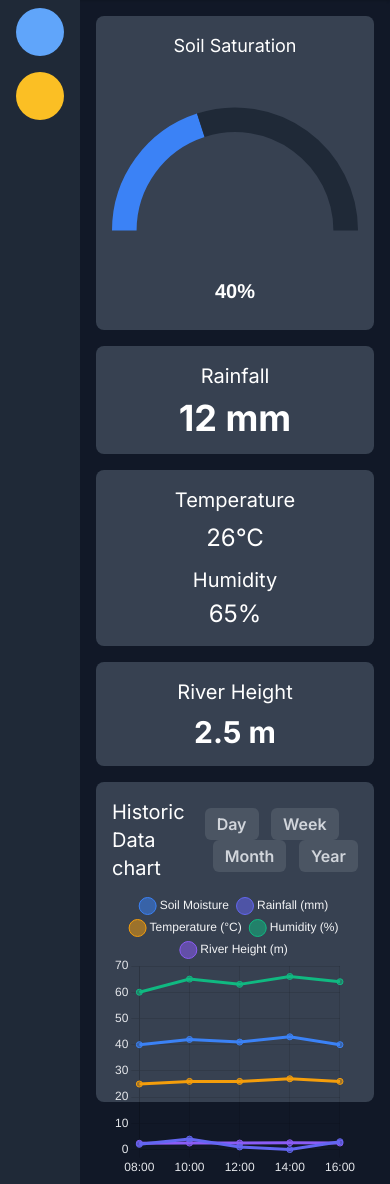
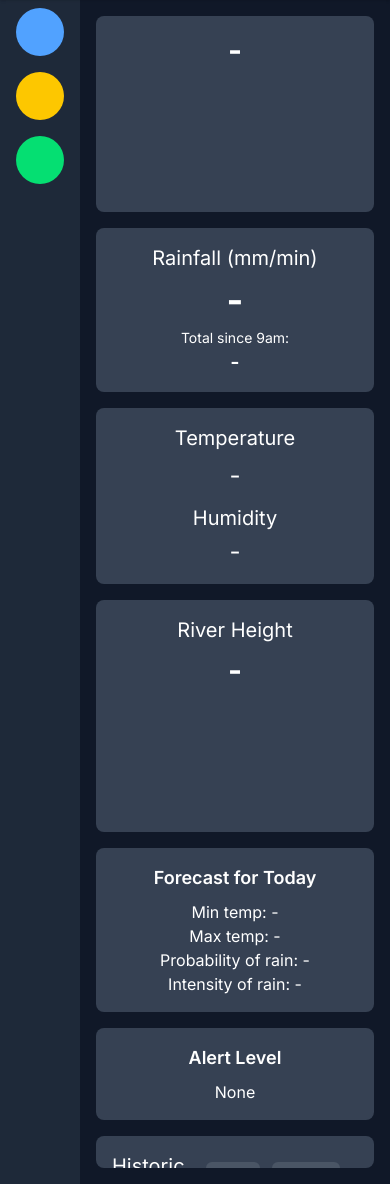
Before and after one commit to Lmason618/ResilIoT, a Python web app: template Pi Node/ResilIoT/templates/index.html in a window 390 px wide. Shown: the part 68-1252 px from the top of the page. Run offline with Jinja, Linux system fonts and the light colour scheme; the template is opened without the code that fills it, so the values that code supplies are empty; style sheets or scripts are compiled from the project's sources.

Commit message:
Tailwind installed localy and styling striped (as far as practical) from index.html into styles.css

```diff
--- a/Pi Node/ResilIoT/static/styles.css
+++ b/Pi Node/ResilIoT/static/styles.css
@@ -1,44 +1,61 @@
-@import url('https://fonts.googleapis.com/css2?family=Inter:wght@400;600;700&display=swap');
+@import "tailwindcss"; /* Hosted localy */
 
-body {
-    font-family: 'Inter', sans-serif;
-    background-color: #1f2937;
-    color: white;
-    height: 100vh;
-    display: flex;
-    flex-direction: column;
+/* Base layer */
+@layer base {
+    :root { color-scheme: dark; }
+
+    html, body { @apply h-full; }
+
+    body {
+        font-family: 'Inter', ui-sans-serif, system-ui, -apple-system, "Segoe UI", Roboto, "Helvetica Neue", Arial, "Noto Sans", "Apple Color Emoji","Segoe UI Symbol";
+        @apply min-h-screen flex flex-col bg-gray-900 text-white overflow-hidden;
+    }
+
+    header { @apply bg-gray-800 shadow p-4; }
+    h1 { @apply text-3xl font-bold text-center; }
 }
 
-.sensor-card {
-    background-color: #374151;
-    border-radius: 0.5rem;
+/*  Components layer */
+@layer components {
+    .layout { @apply flex flex-1 overflow-hidden; }
 
+    .app-sidebar { @apply w-20 bg-gray-800 p-2 flex flex-col gap-4 items-center; }
+
+    .btn-round { @apply w-12 h-12 rounded-full; }
+    .btn-home   { @apply bg-blue-400; }
+    .btn-light  { @apply bg-yellow-400; }
+    .btn-soil   { @apply bg-green-400; }
+    .btn-water  { @apply bg-pink-400; }
+    .btn-system { @apply bg-purple-400; }
+
+    .main { @apply flex-1 flex flex-col gap-4 p-4 overflow-auto; }
+
+    .grid-tiles { @apply grid grid-cols-1 sm:grid-cols-2 lg:grid-cols-4 gap-4 flex-none; }
+
+    .sensor-card { @apply bg-gray-700 rounded-lg p-4 flex flex-col items-center justify-center; }
+
+    .weather-alert-cards { @apply grid grid-cols-1 md:grid-cols-2 gap-4; }
+    .weather-card, .alert-card { @apply bg-gray-700 rounded-lg p-4 flex flex-col items-center text-center;}
+
+    .graph-card { @apply bg-gray-700 rounded-lg p-4 flex flex-col gap-2 flex-1 min-h-0 overflow-hidden; }
+    .graph-titlebar { @apply flex justify-between items-center mb-2; }
+
+    .btn-group { @apply space-x-2; }
+
+    .range-btn { @apply bg-gray-600 text-gray-300 px-3 py-1 rounded-md font-semibold transition; }
+    .range-btn:hover { @apply bg-gray-500 text-white; }
+    .range-btn:focus { @apply outline outline-2 outline-blue-600 outline-offset-2; }
 }
 
-.graph-card {
-    background-color: #374151;
-    border-radius: 0.5rem;
-    padding: 1rem;
+/* Plain CSS  */
+.sensor-card canvas {
+    width: 100% !important;
+    height: 8rem !important;
 }
 
-/* side bar tabs*/
-.tab-btn {
-    background-color: #4b5563;
-    color: #d1d5db;
-    padding: 0.25rem 0.75rem;
-    border-radius: 0.375rem;
-    cursor: pointer;
-    border: none;
-    font-weight: 600;
-    transition: background-color 0.3s;
+.graph-card canvas {
+    flex: 1 1 0;
+    width: 100% !important;
+    height: 90% !important;
+    overflow: hidden;
 }
-
-.tab-btn:hover {
-    background-color: #6b7280;
-    color: white;
-}
-
-.tab-btn:focus {
-    outline: 2px solid #2563eb;
-    outline-offset: 2px;
-}
--- a/Pi Node/ResilIoT/templates/index.html
+++ b/Pi Node/ResilIoT/templates/index.html
@@ -10,74 +10,93 @@
     <!-- Inter font  -->
     <link href="https://fonts.googleapis.com/css2?family=Inter:wght@400;600;700&display=swap" rel="stylesheet" />
 
-    <!-- Tailwind styles-->
-    <link href="https://cdn.jsdelivr.net/npm/tailwindcss@2.2.19/dist/tailwind.min.css" rel="stylesheet">
+    <!-- Tailwind now run localy-->
+    <link href="./output.css" rel="stylesheet">
 
     <!-- Chart.js for data graphs -->
     <script src="https://cdn.jsdelivr.net/npm/chart.js"></script>
 
-    <!-- Custom Styles -->
-    <link rel="stylesheet" href="../static/styles.css">
 </head>
 
-<body class="h-screen flex flex-col font-inter bg-gray-900 text-white">
-<header class="bg-gray-800 shadow p-4">
-    <h1 class="text-3xl font-bold text-center">ResilIoT Dashboard</h1>
+<body>
+<header class="relative">
+    <h1 class=>ResilIoT Dashboard</h1>
 </header>
 
-<div class="flex flex-1 overflow-hidden">
+<div class="layout">
     <!-- Sidebar -->
-    <aside class="w-20 bg-gray-800 p-2 flex flex-col gap-4 items-center">
-        <button class="w-12 h-12 rounded-full bg-blue-400" title="Home"></button>
-        <button class="w-12 h-12 rounded-full bg-yellow-400" title="Alerts"></button>
+    <aside class="app-sidebar">
+        <button class="btn-round btn-home"   title="Home"></button>
+        <button class="btn-round btn-light"  title="Alert"></button>
+        <button class="btn-round btn-soil"   title="Accessibility"></button>
     </aside>
 
     <!-- Main  -->
-    <main class="flex-1 overflow-hidden p-4 flex flex-col gap-4">
-        <section class="grid grid-cols-1 sm:grid-cols-2 lg:grid-cols-4 gap-4">
+    <main class="main">
+        <section class="grid-tiles">
             <!-- Soil Saturation -->
-            <div class="sensor-card flex flex-col items-center justify-center p-4">
-                <h2 class="text-lg mb-2">Soil Saturation</h2>
-                <canvas id="soilGauge" width="120" height="120"></canvas>
+            <div class="sensor-card">
+                <div id="soil" class="text-3xl font-bold">-</div>
+                <canvas id="soilGauge"></canvas>
             </div>
 
             <!-- Rainfall -->
-            <div class="sensor-card flex flex-col items-center justify-center p-4">
-                <h2 class="text-xl mb-2">Rainfall</h2>
-                <div class="text-4xl font-bold">12 mm</div>
+            <div class="sensor-card">
+                <h2 class="text-xl mb-2">Rainfall (mm/min)</h2>
+                <div id="rain" class="text-4xl font-bold">-</div>
+                <h3 class="mt-2 text-sm">Total since 9am:</h3>
+                <div id="rain-since-9" class="text-xl font-semibold">-</div>
             </div>
 
             <!-- Temperature & Humidity -->
-            <div class="sensor-card flex flex-col items-center justify-center p-4">
+            <div class="sensor-card">
                 <h2 class="text-xl mb-2">Temperature</h2>
-                <div class="text-2xl">26°C</div>
+                <div id="temp" class="text-2xl">-</div>
                 <h2 class="text-xl mt-3 mb-1">Humidity</h2>
-                <div class="text-2xl">65%</div>
+                <div id="hum" class="text-2xl">-</div>
             </div>
 
             <!-- River Height -->
-            <div class="sensor-card flex flex-col items-center justify-center p-4">
+            <div class="sensor-card">
                 <h2 class="text-xl mb-2">River Height</h2>
-                <div class="text-3xl font-bold">2.5 m</div>
+                <div id="river" class="text-3xl font-bold">-</div>
+                <canvas id="riverGauge"></canvas>
             </div>
         </section>
 
-        <section class="graph-card h-80">
-            <div class="flex justify-between items-center mb-2">
-                <h2 class="text-xl">Historic Data chart</h2>
-                <div class="space-x-2">
-                    <button class="tab-btn" onclick="updateGraph('day')">Day</button>
-                    <button class="tab-btn" onclick="updateGraph('week')">Week</button>
-                    <button class="tab-btn" onclick="updateGraph('month')">Month</button>
-                    <button class="tab-btn" onclick="updateGraph('year')">Year</button>
+        <div class="weather-alert-cards">
+            <!-- Weather Forecast -->
+            <div class="weather-card">
+                <h3 class="text-lg font-semibold mb-2">Forecast for Today</h3>
+                <p id="forecast-min">Min temp: -</p>
+                <p id="forecast-max">Max temp: -</p>
+                <p id="forecast-rain-prob">Probability of rain: -</p>
+                <p id="forecast-rain-intensity">Intensity of rain: -</p>
+            </div>
+
+            <!-- Alert Level Card -->
+            <div class="alert-card">
+                <h3 class="text-lg font-semibold mb-2">Alert Level</h3>
+                <p id="alert-level">None</p>
+            </div>
+        </div>
+
+        <section class="graph-card">
+            <div class="graph-titlebar">
+                <h2 class="text-xl">Historic Data Chart</h2>
+                <div class="btn-group">
+                    <button class="range-btn" data-range="day">Day</button>
+                    <button class="range-btn" data-range="week">Week</button>
+                    <button class="range-btn" data-range="month">Month</button>
+                    <button class="range-btn" data-range="year">Year</button>
                 </div>
             </div>
-            <canvas id="historicChart" class="w-full h-full"></canvas>
+            <canvas id="sensorChart"></canvas>
         </section>
     </main>
 </div>
 
-<script src="../static/scripts.js"></script>
+<script src="{{ url_for('static', filename='scripts.js') }}"></script>
 </body>
 
 </html>
```
